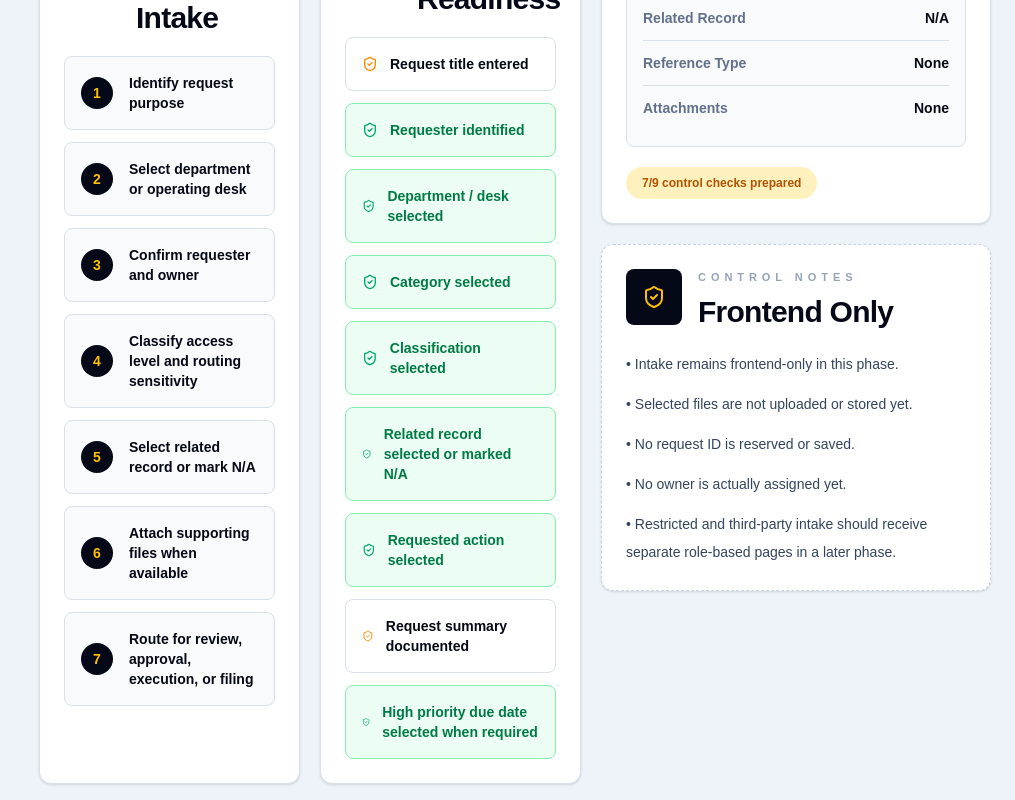
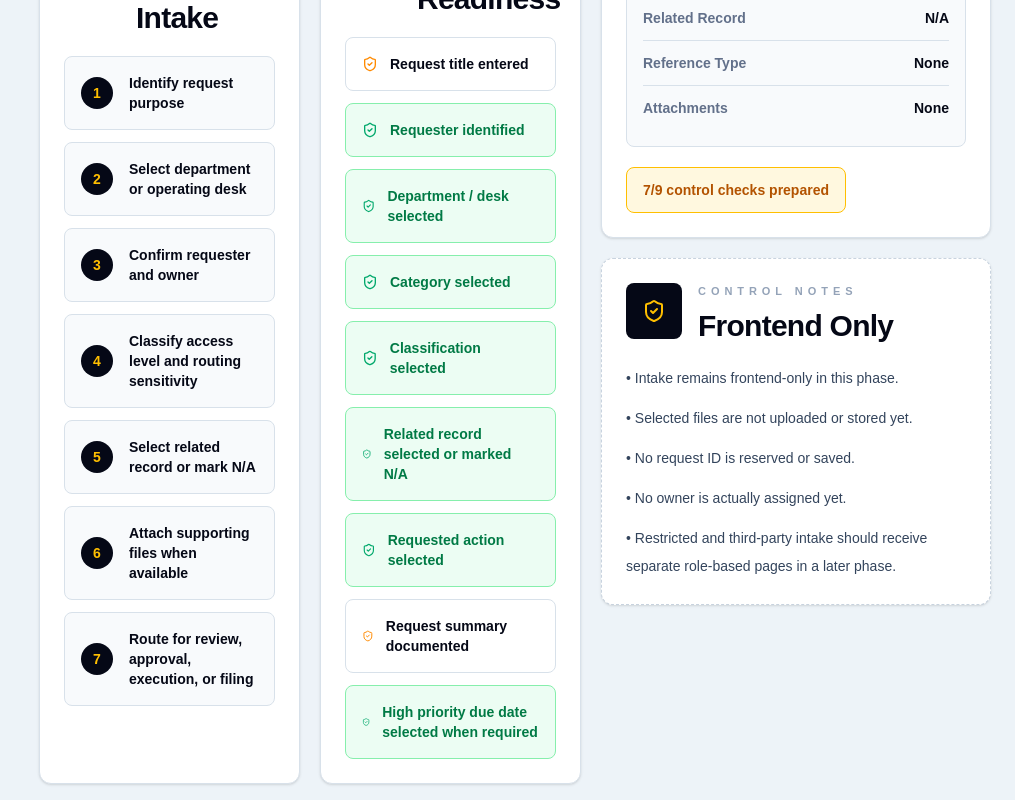
Before and after one commit to Hassan-Industries/hassan-industries-eos, a Next.js app in the folder portal/: page /service-requests/new in a window 1280 px wide. Shown: the part 2471-3271 px from the top of the page, without its empty margins (265-1280 px from the left). Built offline with nearby package versions, Linux system fonts and the light colour scheme.

Commit message:
CHANGES FOR REVIEW

```diff
--- a/portal/app/service-requests/new/ServiceRequestIntakeClient.tsx
+++ b/portal/app/service-requests/new/ServiceRequestIntakeClient.tsx
@@ -16,15 +16,14 @@ import {
   SlidersHorizontal,
 } from "lucide-react";
 
-import Sidebar from "@/components/layout/Sidebar";
-import Topbar from "@/components/layout/Topbar";
+type Priority = "Normal" | "High" | "Restricted";
 
-type Priority = "Normal" | "High" | "Restricted";
 type IntakeChannel =
   | "Internal EOS Intake"
   | "Executive Prepared Intake"
   | "Department Prepared Intake"
   | "Third-Party / Client Intake";
+
 type Department =
   | "Executive Operations"
   | "Governance Library"
@@ -34,6 +33,7 @@ type Department =
   | "HCP Restricted"
   | "Administration"
   | "Third-Party / Client";
+
 type RequestCategory =
   | "Publication Intake"
   | "Certified Copy"
@@ -43,11 +43,13 @@ type RequestCategory =
   | "HCP Restricted Review"
   | "Administrative Support"
   | "External Support Request";
+
 type Classification =
   | "Internal Governance"
   | "Confidential"
   | "Restricted"
   | "Public / External";
+
 type RequestedAction =
   | "Prepare intake review"
   | "Route to assigned queue"
@@ -356,11 +358,11 @@ function getFilteredRecords(
   return relatedRecords.filter((record) => {
     if (record.id === "N/A") return true;
 
-    const departmentMatch = record.departments.includes(department);
-    const categoryMatch = record.categories.includes(category);
-    const classificationMatch = record.classifications.includes(classification);
-
-    return departmentMatch || categoryMatch || classificationMatch;
+    return (
+      record.departments.includes(department) ||
+      record.categories.includes(category) ||
+      record.classifications.includes(classification)
+    );
   });
 }
 
@@ -403,29 +405,19 @@ function TextInput({
   value,
   onChange,
   placeholder,
-  type = "text",
 }: {
   value: string;
   onChange: (value: string) => void;
   placeholder: string;
-  type?: string;
 }) {
   return (
     <input
-      type={type}
+      type="text"
       value={value}
       onChange={(event) => onChange(event.target.value)}
       placeholder={placeholder}
       className="h-12 w-full rounded-lg border border-[#c8d3df] bg-white px-4 text-sm font-black text-[#050816] outline-none transition placeholder:text-[#7d8999] focus:border-[#ff8a00] focus:ring-2 focus:ring-[#ff8a00]/20"
     />
-  );
-}
-
-function StatusPill({ children }: { children: React.ReactNode }) {
-  return (
-    <span className="inline-flex rounded-full bg-[#fff1be] px-4 py-2 text-xs font-black text-[#b35300]">
-      {children}
-    </span>
   );
 }
 
@@ -545,12 +537,6 @@ export default function ServiceRequestIntakeClient() {
   function handleDepartmentChange(nextDepartment: Department) {
     setDepartment(nextDepartment);
 
-    const nextQueue = getRecommendedQueue(
-      nextDepartment,
-      category,
-      classification
-    );
-
     if (nextDepartment === "Treasury") {
       setCategory("Treasury Review");
       setRequestedAction("Route for treasury review");
@@ -589,10 +575,6 @@ export default function ServiceRequestIntakeClient() {
       setIntakeChannel("Third-Party / Client Intake");
       setCategory("External Support Request");
       setRequestedAction("Assign owner for follow-up");
-    }
-
-    if (!queuePreset) {
-      setRequester(nextQueue.defaultRequester);
     }
   }
 
@@ -671,12 +653,6 @@ export default function ServiceRequestIntakeClient() {
   }
 
   return (
-    <div className="min-h-screen bg-[#edf3f8] text-[#050816]">
-      <Sidebar />
-
-      <div className="min-h-screen min-w-0 lg:pl-[280px]">
-        <Topbar />
-
     <main className="w-full min-w-0 overflow-x-hidden px-4 py-4 sm:px-5 lg:px-6">
       <section className="rounded-xl border border-[#d8e1ea] bg-[#050816] p-6 text-white shadow-sm sm:p-8">
         <div className="grid gap-6 lg:grid-cols-[minmax(0,1fr)_250px] lg:items-center">
@@ -732,7 +708,7 @@ export default function ServiceRequestIntakeClient() {
         </Link>
       </div>
 
-          <div className="mt-8 grid gap-5 xl:grid-cols-[minmax(0,1fr)_390px]">
+      <div className="mt-8 grid min-w-0 gap-5 xl:grid-cols-[minmax(0,1fr)_390px]">
         <div className="min-w-0 space-y-5">
           <section className="rounded-xl border border-[#d8e1ea] bg-white p-6 shadow-sm">
             <CardTitle
@@ -741,9 +717,9 @@ export default function ServiceRequestIntakeClient() {
               title="New Service Request"
             />
             <p className="mt-4 max-w-4xl text-sm leading-7 text-[#33445c]">
-                  This page prepares a governed request package only. It does
-                  not submit, save, route, assign, notify, or upload to backend
-                  storage yet.
+              This page prepares a governed request package only. It does not
+              submit, save, route, assign, notify, or upload to backend storage
+              yet.
             </p>
           </section>
 
@@ -755,7 +731,7 @@ export default function ServiceRequestIntakeClient() {
               <h2 className="text-2xl font-black">Request Metadata</h2>
             </div>
 
-                <div className="grid gap-4 p-6 md:grid-cols-2 xl:grid-cols-3">
+            <div className="grid min-w-0 gap-4 p-6 md:grid-cols-2 xl:grid-cols-3">
               <div className="md:col-span-2">
                 <FieldLabel required>Request Title</FieldLabel>
                 <TextInput
@@ -779,10 +755,7 @@ export default function ServiceRequestIntakeClient() {
 
               <div>
                 <FieldLabel>Department / Desk</FieldLabel>
-                    <SelectField
-                      value={department}
-                      onChange={handleDepartmentChange}
-                    >
+                <SelectField value={department} onChange={handleDepartmentChange}>
                   {departments.map((item) => (
                     <option key={item}>{item}</option>
                   ))}
@@ -800,10 +773,7 @@ export default function ServiceRequestIntakeClient() {
 
               <div>
                 <FieldLabel>Classification</FieldLabel>
-                    <SelectField
-                      value={classification}
-                      onChange={setClassification}
-                    >
+                <SelectField value={classification} onChange={setClassification}>
                   {classifications.map((item) => (
                     <option key={item}>{item}</option>
                   ))}
@@ -843,10 +813,7 @@ export default function ServiceRequestIntakeClient() {
 
               <div className={priority === "High" ? "" : "md:col-span-2"}>
                 <FieldLabel required>Requested Action</FieldLabel>
-                    <SelectField
-                      value={requestedAction}
-                      onChange={setRequestedAction}
-                    >
+                <SelectField value={requestedAction} onChange={setRequestedAction}>
                   {requestedActions.map((item) => (
                     <option key={item}>{item}</option>
                   ))}
@@ -902,8 +869,8 @@ export default function ServiceRequestIntakeClient() {
                     supporting files
                   </span>
                   <span className="mt-1 text-xs font-semibold text-[#62708a]">
-                        Frontend only — selected files are not uploaded or
-                        stored yet.
+                    Frontend only — selected files are not uploaded or stored
+                    yet.
                   </span>
                 </label>
 
@@ -1137,9 +1104,7 @@ export default function ServiceRequestIntakeClient() {
                   </span>
                 </div>
                 <div className="flex justify-between gap-4 py-3">
-                      <span className="font-bold text-[#62708a]">
-                        Attachments
-                      </span>
+                  <span className="font-bold text-[#62708a]">Attachments</span>
                   <span className="text-right font-black">
                     {selectedFiles.length > 0
                       ? `${selectedFiles.length} selected`
@@ -1148,9 +1113,7 @@ export default function ServiceRequestIntakeClient() {
                 </div>
                 {priority === "High" ? (
                   <div className="flex justify-between gap-4 py-3">
-                        <span className="font-bold text-[#62708a]">
-                          Due Date
-                        </span>
+                    <span className="font-bold text-[#62708a]">Due Date</span>
                     <span className="text-right font-black">
                       {dueDate || "Required"}
                     </span>
@@ -1159,11 +1122,8 @@ export default function ServiceRequestIntakeClient() {
               </div>
             </div>
 
-                <div className="mt-5">
-                  <StatusPill>
-                    {completedChecks}/{controlChecks.length} control checks
-                    prepared
-                  </StatusPill>
+            <div className="mt-5 inline-flex rounded-lg border border-[#ffbf00] bg-[#fff8df] px-4 py-3 text-sm font-black text-[#b35300]">
+              {completedChecks}/{controlChecks.length} control checks prepared
             </div>
           </section>
 
@@ -1187,7 +1147,5 @@ export default function ServiceRequestIntakeClient() {
         </aside>
       </div>
     </main>
-      </div>
-    </div>
   );
 }
--- a/portal/app/service-requests/new/page.tsx
+++ b/portal/app/service-requests/new/page.tsx
@@ -1,10 +1,30 @@
 import { Suspense } from "react";
+import Sidebar from "@/components/layout/Sidebar";
+import Topbar from "@/components/layout/Topbar";
 import ServiceRequestIntakeClient from "./ServiceRequestIntakeClient";
 
 export default function NewServiceRequestPage() {
   return (
-    <Suspense fallback={null}>
-      <ServiceRequestIntakeClient />
-    </Suspense>
+    <div className="min-h-screen bg-[#edf3f8] text-[#050816]">
+      <Sidebar />
+
+      <div className="min-h-screen min-w-0 lg:pl-[280px]">
+        <Topbar />
+
+        <Suspense
+          fallback={
+            <main className="w-full min-w-0 overflow-x-hidden px-4 py-4 sm:px-5 lg:px-6">
+              <section className="rounded-xl border border-[#d8e1ea] bg-white p-6 shadow-sm">
+                <p className="text-sm font-black text-[#62708a]">
+                  Loading service request intake...
+                </p>
+              </section>
+            </main>
+          }
+        >
+          <ServiceRequestIntakeClient />
+        </Suspense>
+      </div>
+    </div>
   );
 }
```
Lines whose indentation alone changed are shown as unchanged.
